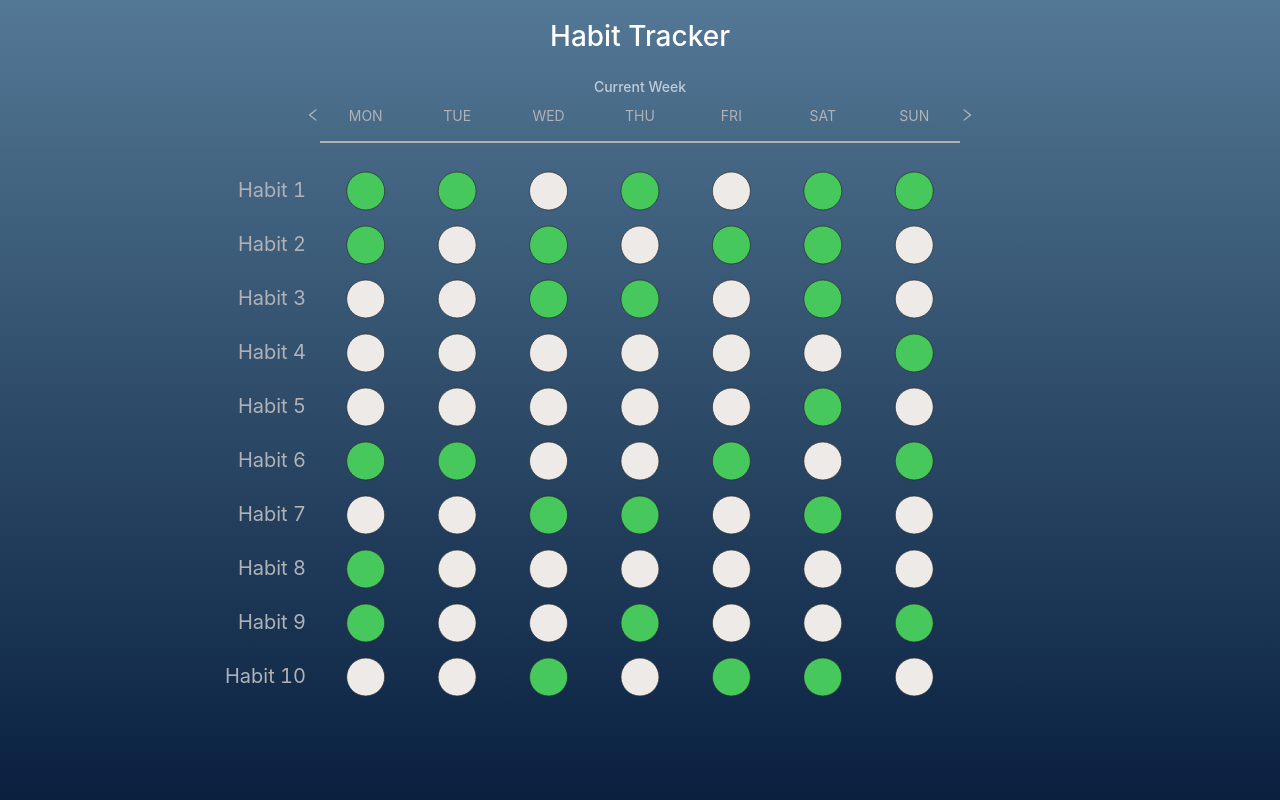
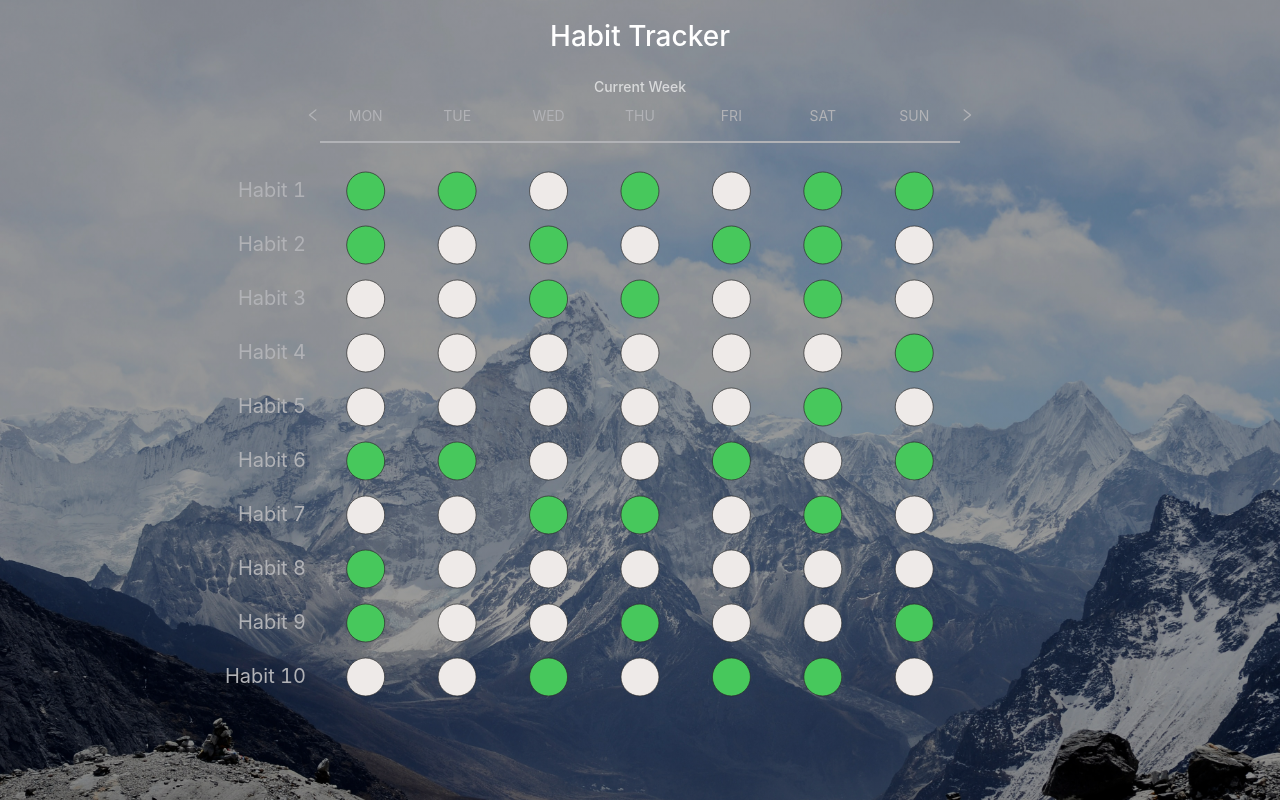
Before and after one commit to brycemorrow4564/habit-tracker, a React (Create React App) app: page / in a window 1280 px wide. Built offline with nearby package versions, Linux system fonts and the light colour scheme.

Commit message:
Added dynamically resizable background image with a semi-transparent linear gradient overlay. Added the background image file and an svg file to use for a streak icon.

```diff
--- a/public/index.html
+++ b/public/index.html
@@ -1,5 +1,12 @@
 <!DOCTYPE html>
-<html lang="en">
+<html
+lang="en"
+-webkit-background-size="cover"
+-moz-background-size="cover"
+-o-background-size="cover"
+background-size="cover"
+>
+
   <head>
     <meta charset="utf-8" />
     <link rel="icon" href="%PUBLIC_URL%/favicon.ico" />
--- a/src/App.tsx
+++ b/src/App.tsx
@@ -3,6 +3,9 @@ import { RootProvider } from './context';
 import { reducer, reducerInitialState } from './reducer';
 
 import SingleWeekView from "./views/SingleWeekView";
+
+import fireSvg from "./fire5.svg";
+import mountainImage from "./mountain.jpg";
 
 import './App.css';
 import './Custom.css';
@@ -21,6 +24,14 @@ function App() {
 
   const [ state, dispatch ] = React.useReducer(reducer, reducerInitialState);
 
+  // let backgroundImage = `linear-gradient(rgba(0, 0, 0, 0.5), rgba(0, 0, 0, 0.5)), url(${mountainImage}) no-repeat center center fixed`;
+  let backgroundImage = `linear-gradient(rgba(0, 0, 0, 0.4), rgba(0, 0, 0, 0.4)), url(${mountainImage})`;
+
+  React.useEffect(() => {
+    let elem = document.querySelector('html') as HTMLElement;
+    elem.style.backgroundImage = backgroundImage;
+  }, []);
+
   return (
     <RootProvider value={{ state, dispatch }}>
       <SingleWeekView/>
--- a/src/Custom.css
+++ b/src/Custom.css
@@ -65,6 +65,16 @@ circle {
     stroke-width: .7;
 }
 
+html {
+    -webkit-background-size: cover;
+    -moz-background-size: cover;
+    -o-background-size: cover;
+    background-size: cover;
+    background-repeat: no-repeat;
+    background-position: center center;
+    background-attachment: fixed;
+}
+
 body {
-    background-image: linear-gradient(to top, #09203f 0%, #537895 100%);
+    background: transparent;
 }
```
Also changed, not shown: src/fire5.svg (added), src/mountain.jpg (added).
